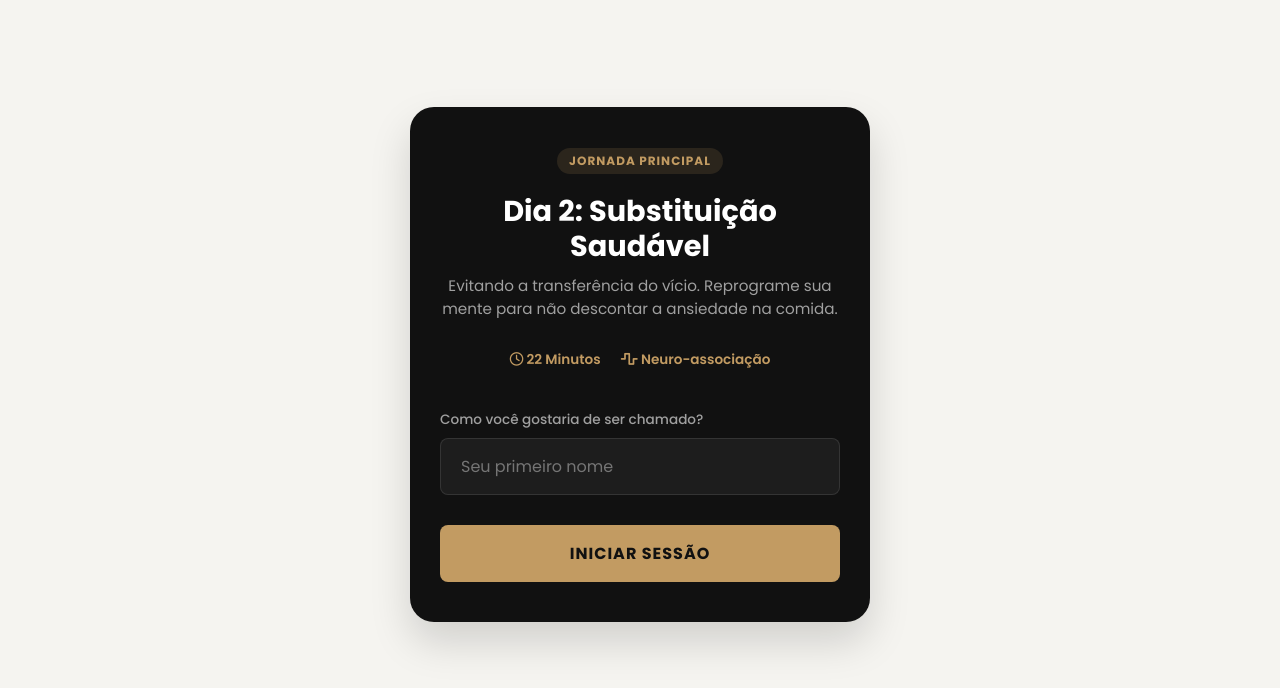
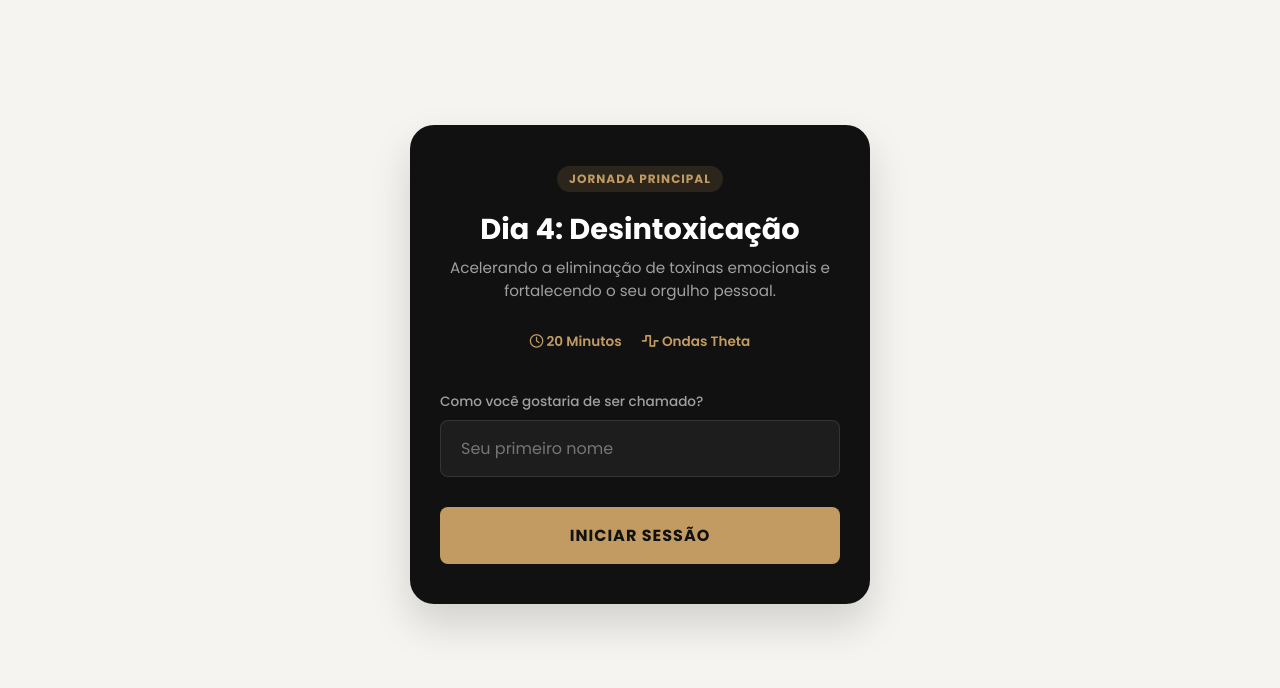
Before and after one commit to anakarolinaiclube-ux/metodor4, a website: page index.html in a window 1280 px wide. Shown: the part 70-758 px from the top of the page. Drawn offline with Linux system fonts and the light colour scheme.

Commit message:
Update index.html

```diff
--- a/index.html
+++ b/index.html
@@ -3,7 +3,7 @@
 <head>
     <meta charset="UTF-8">
     <meta name="viewport" content="width=device-width, initial-scale=1.0, maximum-scale=1.0, user-scalable=no">
-    <title>Dia 2: Substituição Saudável - Método Respira</title>
+    <title>Dia 4: Desintoxicação - Método Respira</title>
 
     <!-- Fonte Poppins -->
     <link rel="preconnect" href="https://fonts.googleapis.com">
@@ -224,12 +224,12 @@
     <div class="player-container">
         <div class="app-card">
             <div class="protocol-tag">Jornada Principal</div>
-            <h1>Dia 2: Substituição Saudável</h1>
-            <p>Evitando a transferência do vício. Reprograme sua mente para não descontar a ansiedade na comida.</p>
+            <h1>Dia 4: Desintoxicação</h1>
+            <p>Acelerando a eliminação de toxinas emocionais e fortalecendo o seu orgulho pessoal.</p>
 
             <div class="meta-info">
-                <span><i class="far fa-clock"></i> 22 Minutos</span>
-                <span><i class="fas fa-wave-square"></i> Neuro-associação</span>
+                <span><i class="far fa-clock"></i> 20 Minutos</span>
+                <span><i class="fas fa-wave-square"></i> Ondas Theta</span>
             </div>
 
             <!-- Formulário de Entrada -->
@@ -280,7 +280,7 @@
         // Instanciando os áudios
         const introAudio = new Audio();
         // Áudio fixo do protocolo (URL Placeholder)
-        const mainAudio = new Audio('https://raw.githubusercontent.com/anakarolinaiclube-ux/metodor2/main/audio/respira.mp3');
+        const mainAudio = new Audio('https://raw.githubusercontent.com/anakarolinaiclube-ux/metodor4/main/audio/respira.mp3');
 
         // 1. Usuário digita o nome e a API é chamada
         startBtn.addEventListener('click', async () => {
@@ -362,7 +362,7 @@
         // Toca o áudio principal da terapia
         function playMainAudio() {
             statusText.innerText = "Sessão em Andamento";
-            subStatus.innerText = "Dia 2: Substituição Saudável";
+            subStatus.innerText = "Dia 4: Desintoxicação";
             mainAudio.currentTime = 0;
             mainAudio.play().catch(e => console.error("Erro ao tocar áudio principal:", e));
         }
```
